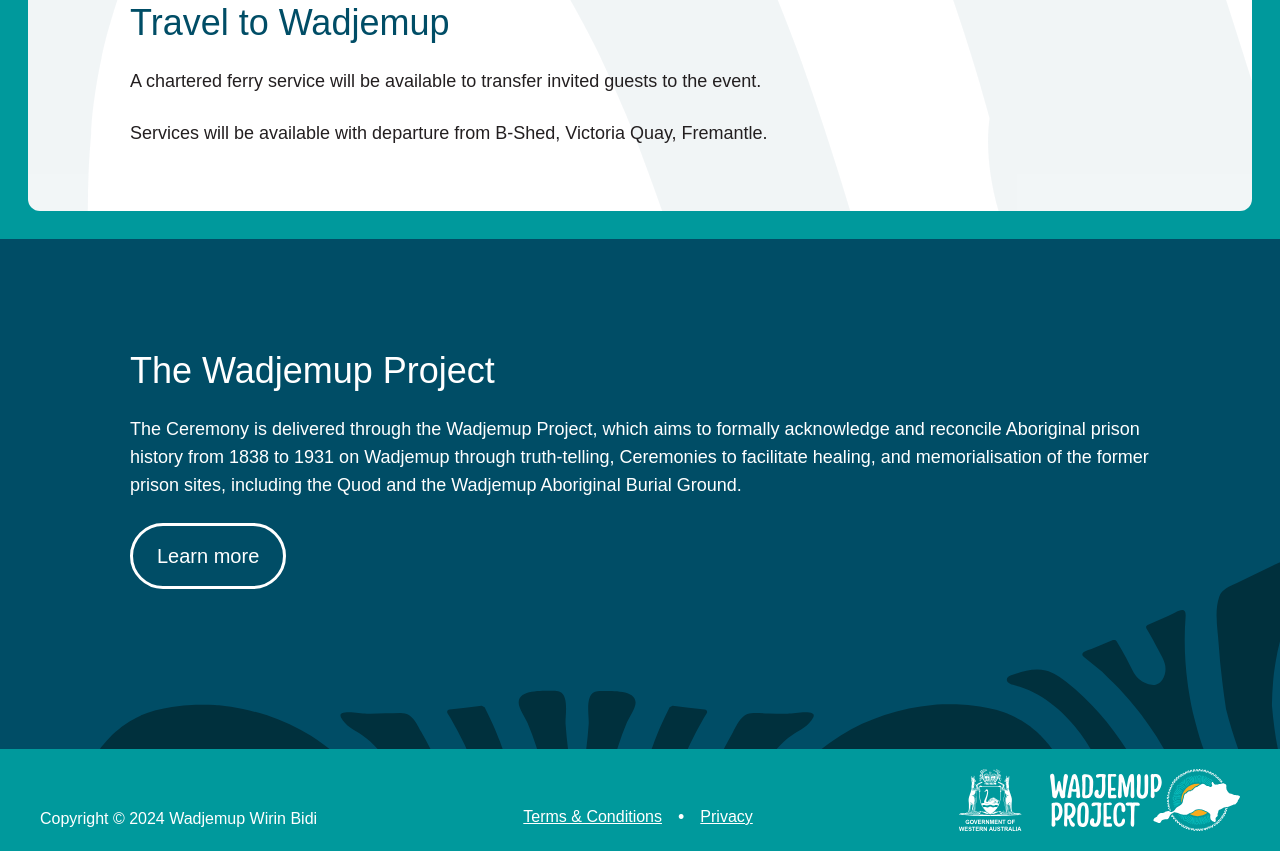
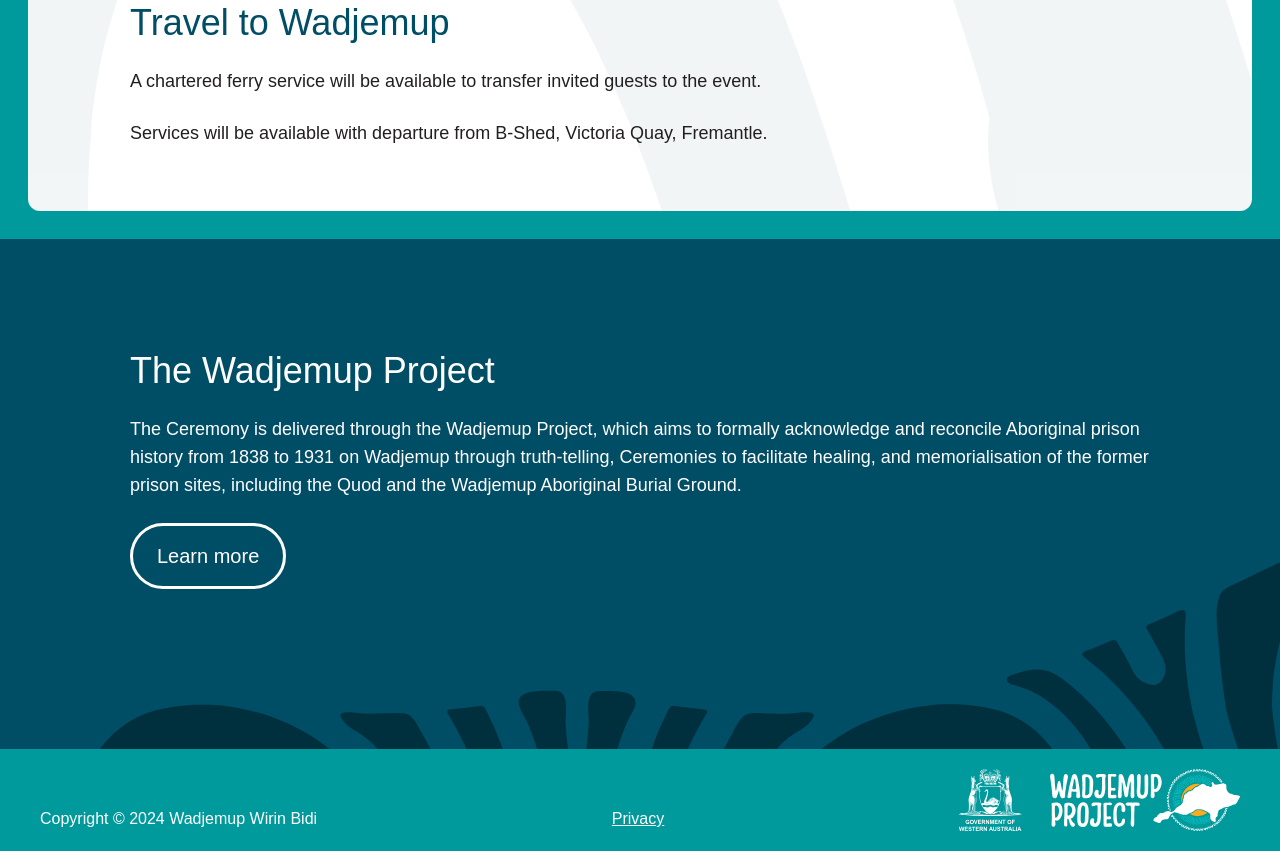
Before and after one commit to tomcbrennan/wadjemup-vip, a website: page index.html in a window 1280 px wide. Shown: the part 2621-3472 px from the top of the page. Drawn offline with Linux system fonts and the light colour scheme; a script that the page names is missing; a small style sheet from the web is missing; a web font is replaced by a local one.

Commit message:
remove terms

```diff
--- a/index.html
+++ b/index.html
@@ -110,11 +110,7 @@
 		<footer class="bg-brandLight">
 			<div class="container text-white !max-w-none flex items-center lg:items-end gap-6 justify-between max-lg:flex-col-reverse max-lg:text-center py-5">
 				<span class="text-base">Copyright © 2024 Wadjemup Wirin Bidi</span>
-				<div class="flex items-center gap-4">
-					<a href="/terms-and-conditions.html" class="underline text-base">Terms & Conditions</a>
-					•
-					<a href="/privacy.html" class="underline text-base">Privacy</a>
-				</div>
+				<a href="/privacy.html" class="underline text-base">Privacy</a>
 				<img src="media/government-wadjemup.svg" alt="Wadjemup Wirin Bidi" class="pointer-events-none" />
 			</div>
 		</footer>
```
